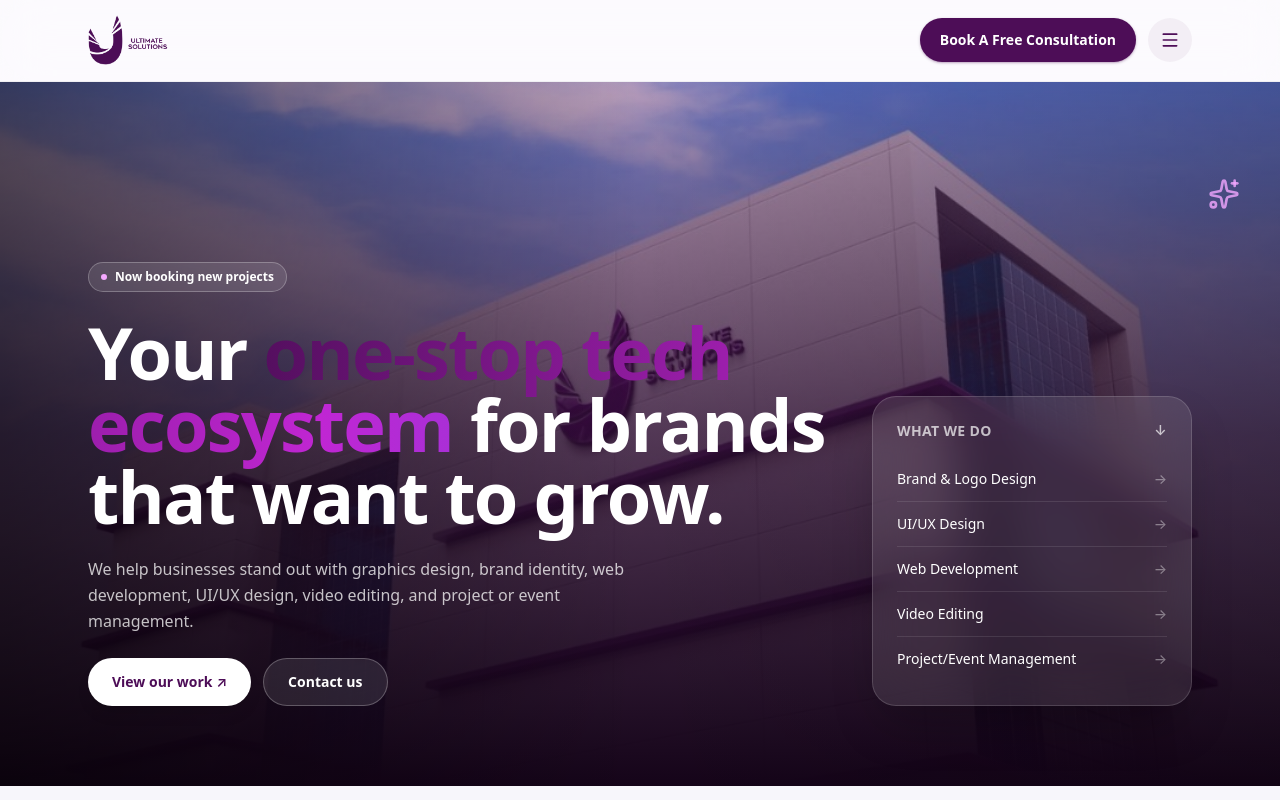
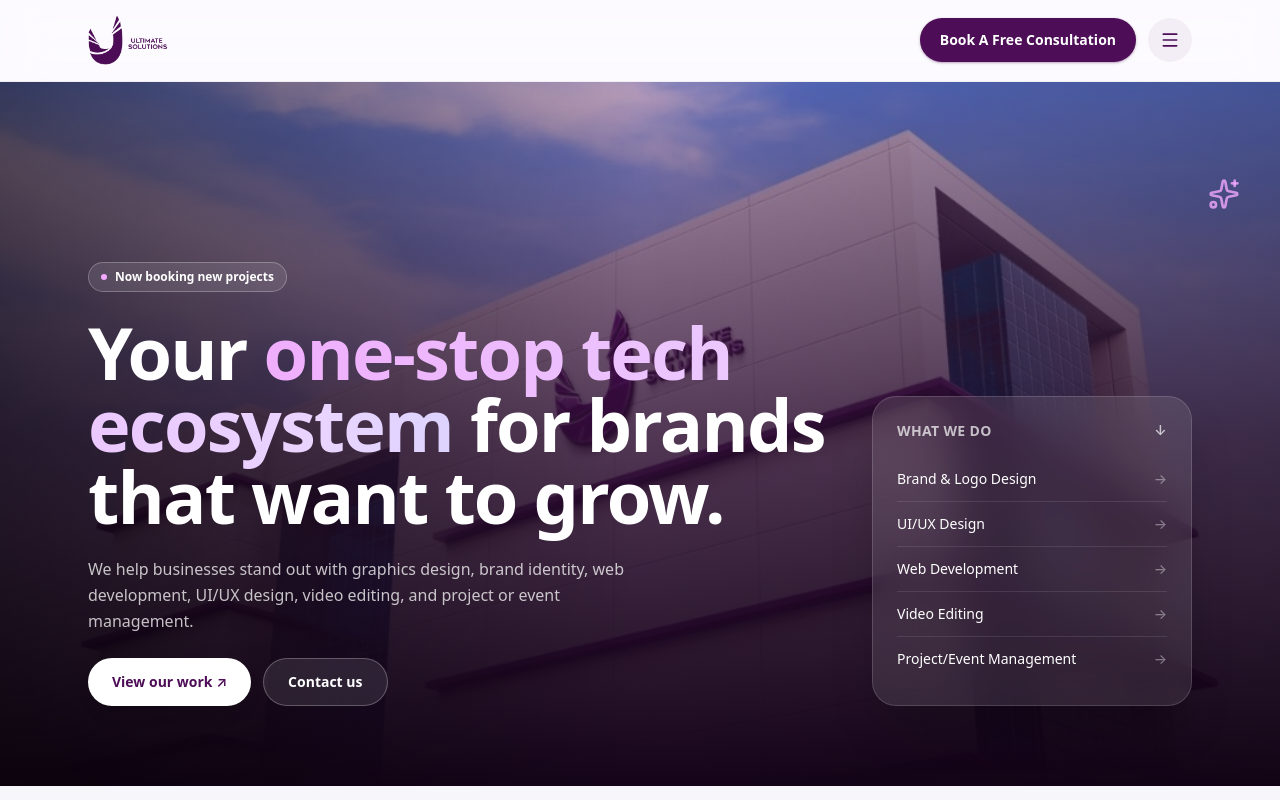
Before and after one commit to damlois/Ultimate-Solutions-Frontend, a Next.js app in the folder ultimate-solutions/: page / in a window 1280 px wide. Shown: the top 800 px of the page. Built offline with nearby package versions, Linux system fonts and the light colour scheme; a web font is replaced by a local one.

Commit message:
purple text fix

```diff
--- a/ultimate-solutions/src/app/globals.css
+++ b/ultimate-solutions/src/app/globals.css
@@ -148,6 +148,17 @@ button:focus-visible,
   animation: gradient-pan 8s ease infinite;
 }
 
+/* Brighter variant for use on dark/photo backgrounds, where the default
+   gradient's dark purple stop loses contrast against dark overlays. */
+.text-gradient-on-dark {
+  background: linear-gradient(90deg, #f0abfc 0%, #e9d5ff 45%, #93c5fd 100%);
+  -webkit-background-clip: text;
+  background-clip: text;
+  color: transparent;
+  background-size: 200% 100%;
+  animation: gradient-pan 8s ease infinite;
+}
+
 .bg-gradient-brand {
   background: linear-gradient(120deg, var(--ultimate-purple), var(--accent-fuchsia) 60%, var(--accent-blue));
 }
@@ -283,6 +294,7 @@ button:focus-visible,
     scroll-behavior: auto;
   }
   .text-gradient,
+  .text-gradient-on-dark,
   .gradient-border,
   .marquee-track,
   .animate-float-slow,
--- a/ultimate-solutions/src/app/page.tsx
+++ b/ultimate-solutions/src/app/page.tsx
@@ -141,7 +141,7 @@ export default function Home() {
                 </div>
 
                 <h1 className="font-display text-5xl sm:text-6xl lg:text-7xl font-semibold tracking-tight text-balance">
-                  Your <span className="text-gradient">one-stop tech ecosystem</span>{" "}
+                  Your <span className="text-gradient-on-dark">one-stop tech ecosystem</span>{" "}
                   for brands that want to grow.
                 </h1>
                 <p className="max-w-xl leading-relaxed text-white/75">
```
